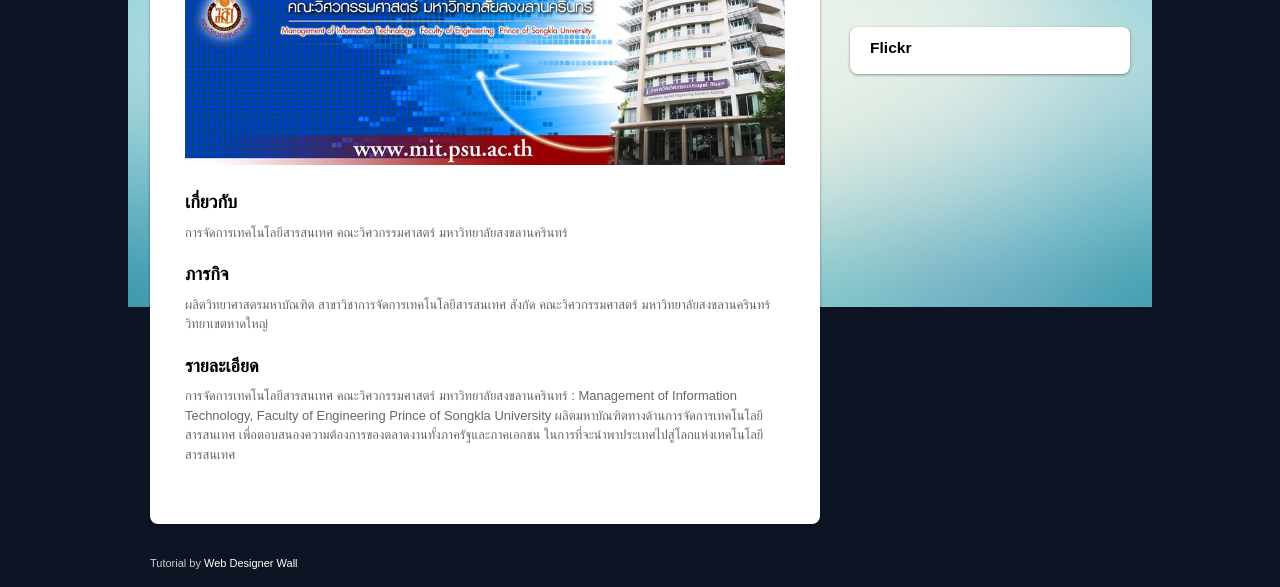
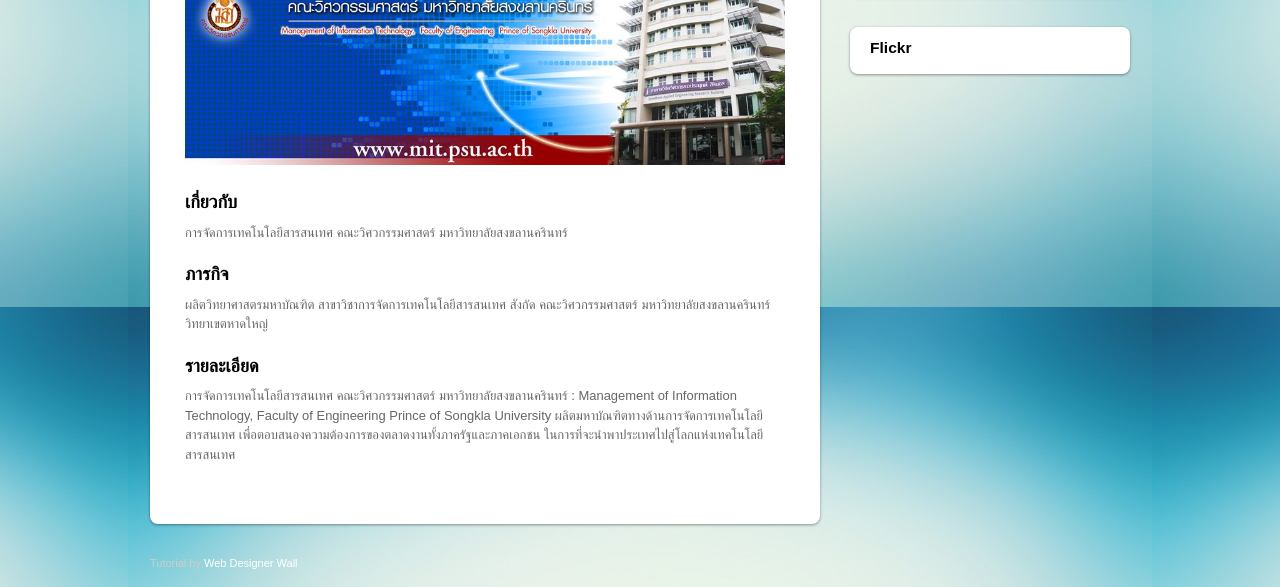
Before and after one commit to Piyamas055/MIT13_053_055_075, a plain HTML site: page MIT13/index.html in a window 1280 px wide. Shown: the part 333-920 px from the top of the page. Drawn offline with Linux system fonts and the light colour scheme.

Commit message:
Edit stye

```diff
--- a/MIT13/style.css
+++ b/MIT13/style.css
@@ -29,7 +29,7 @@ article, aside, details, figcaption, figure, footer, header, hgroup, menu, nav,
 GENERAL STYLING
 *************************************************************************************/
 body {
-	background: #0d1424 url(Picture/Alien-Ink-2560X1600-Abstract-Background-1024x640.jpg) no-repeat center top;
+	background: #0d1424 url(Picture/Alien-Ink-2560X1600-Abstract-Background-1024x640.jpg) repeat center top;
 	font: .81em/150% Arial, Helvetica, sans-serif;
 	color: #666;
 }
```
